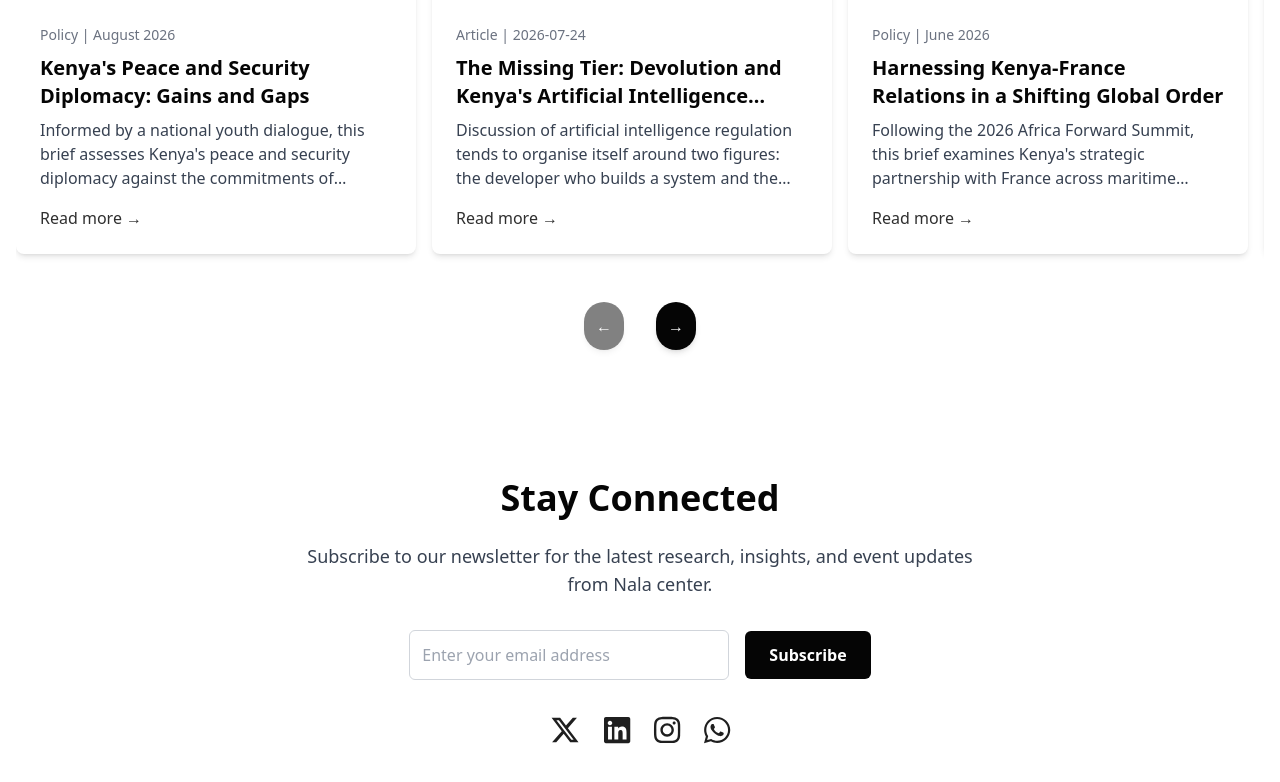
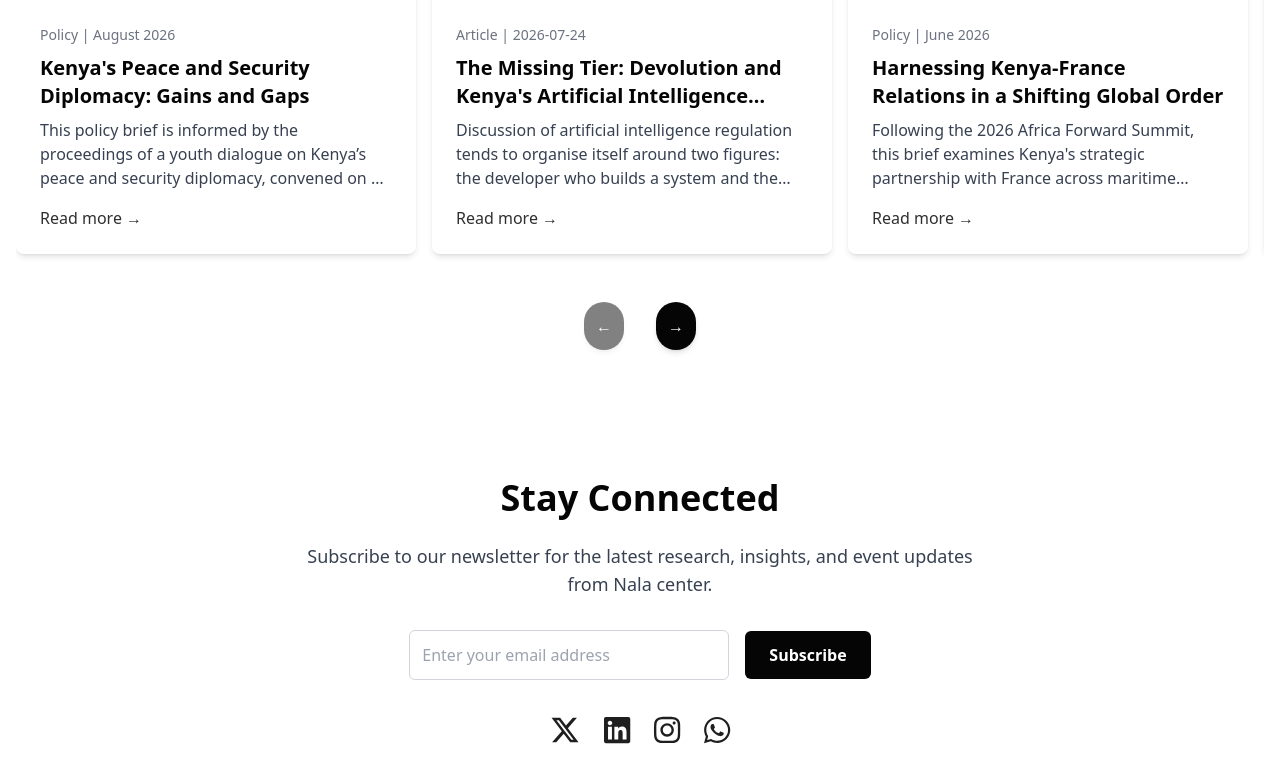
Before and after one commit to Ewoigift/nala-center-website, a Next.js app: page / in a window 1280 px wide. Shown: the part 1268-2050 px from the top of the page. Built offline with nearby package versions, Linux system fonts and the light colour scheme.

Commit message:
kenya-peace-security-diplomacy

```diff
--- a/src/app/page.tsx
+++ b/src/app/page.tsx
@@ -172,7 +172,7 @@ export default function Home() {
       date: "August 2026",
       type: "Policy",
       title: "Kenya's Peace and Security Diplomacy: Gains and Gaps",
-      description: "Informed by a national youth dialogue, this brief assesses Kenya's peace and security diplomacy against the commitments of Sessional Paper No. 1 of 2025, examining its record in Sudan, South Sudan, the eastern DRC, Somalia and Haiti. It finds that Kenya's challenge is not a shortage of diplomatic assets but a shortage of institutional machinery to convert them into durable outcomes, and recommends a permanent mediation support unit, transparent intervention criteria, and a national action plan on youth, peace and security.",
+      description: "This policy brief is informed by the proceedings of a youth dialogue on Kenya’s peace and security diplomacy, convened on 14 August 2026. It finds that Kenya's challenge is not a shortage of diplomatic assets but a shortage of institutional machinery to convert them into durable outcomes, and recommends a permanent mediation support unit, transparent intervention criteria, and a national action plan on youth, peace and security.",
       image: '/images/policy-briefs/kenya-peace-security-diplomacy.jpg',
       link: '/uploads/peace-security/Nala-Center-Policy-Brief-003.pdf'
     },
--- a/src/app/what-we-do/policy-engagement/page.tsx
+++ b/src/app/what-we-do/policy-engagement/page.tsx
@@ -10,7 +10,7 @@ import { Pen, FileText } from 'lucide-react';
 const policyPapers = [
   {
     title: "Kenya's Peace and Security Diplomacy: Gains and Gaps",
-    summary: "Informed by a national youth dialogue, this brief assesses Kenya's peace and security diplomacy against the commitments of Sessional Paper No. 1 of 2025, examining its record in Sudan, South Sudan, the eastern DRC, Somalia and Haiti. It finds that Kenya's challenge is not a shortage of diplomatic assets but a shortage of institutional machinery to convert them into durable outcomes, and recommends a permanent mediation support unit, transparent intervention criteria, and a national action plan on youth, peace and security.",
+    summary: "This policy brief is informed by the proceedings of a youth dialogue on Kenya’s peace and security diplomacy, convened on 14 August 2026. It finds that Kenya's challenge is not a shortage of diplomatic assets but a shortage of institutional machinery to convert them into durable outcomes, and recommends a permanent mediation support unit, transparent intervention criteria, and a national action plan on youth, peace and security.",
     image: '/images/policy-briefs/kenya-peace-security-diplomacy.jpg',
     author: 'Nala Center',
     date: 'August 2026',
--- a/src/app/what-we-do/reports/page.tsx
+++ b/src/app/what-we-do/reports/page.tsx
@@ -14,7 +14,7 @@ const cardBgColor = "#FFFFFF";
 const reports = [
   {
     title: "Kenya's Peace and Security Diplomacy: Gains and Gaps",
-    summary: "Informed by a national youth dialogue, this brief assesses Kenya's peace and security diplomacy against the commitments of Sessional Paper No. 1 of 2025, examining its record in Sudan, South Sudan, the eastern DRC, Somalia and Haiti. It finds that Kenya's challenge is not a shortage of diplomatic assets but a shortage of institutional machinery to convert them into durable outcomes, and recommends a permanent mediation support unit, transparent intervention criteria, and a national action plan on youth, peace and security.",
+    summary: "This policy brief is informed by the proceedings of a youth dialogue on Kenya’s peace and security diplomacy, convened on 14 August 2026. It finds that Kenya's challenge is not a shortage of diplomatic assets but a shortage of institutional machinery to convert them into durable outcomes, and recommends a permanent mediation support unit, transparent intervention criteria, and a national action plan on youth, peace and security.",
     date: "August 2026",
     category: "Peace & Security",
     image: "/images/policy-briefs/kenya-peace-security-diplomacy.jpg",
```
